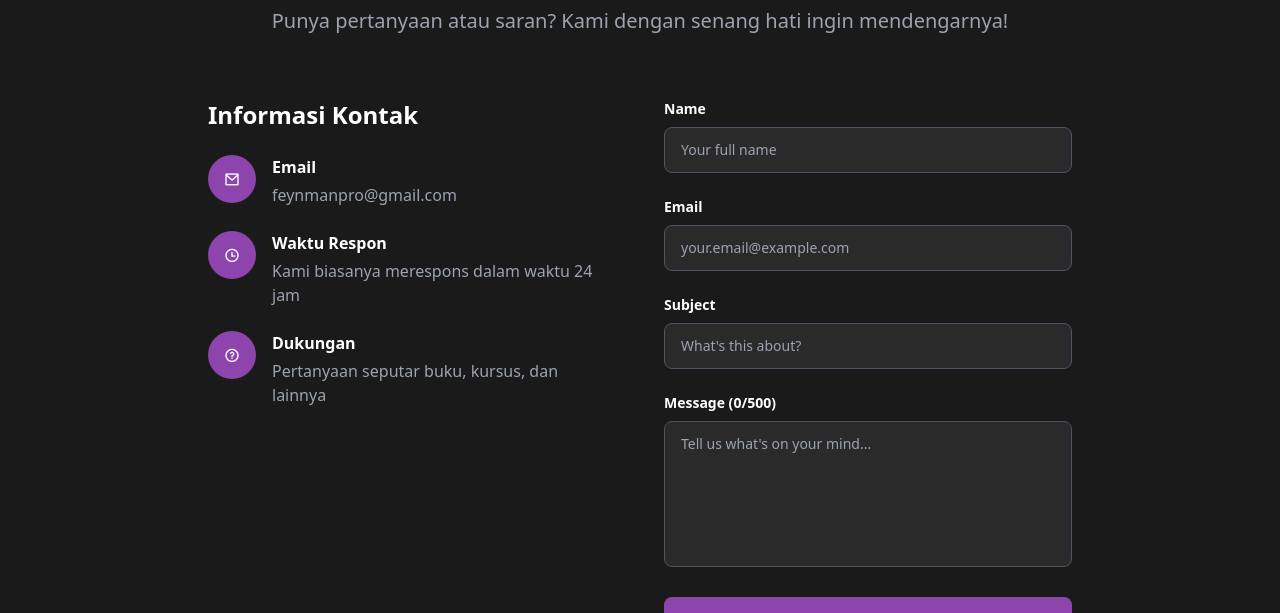
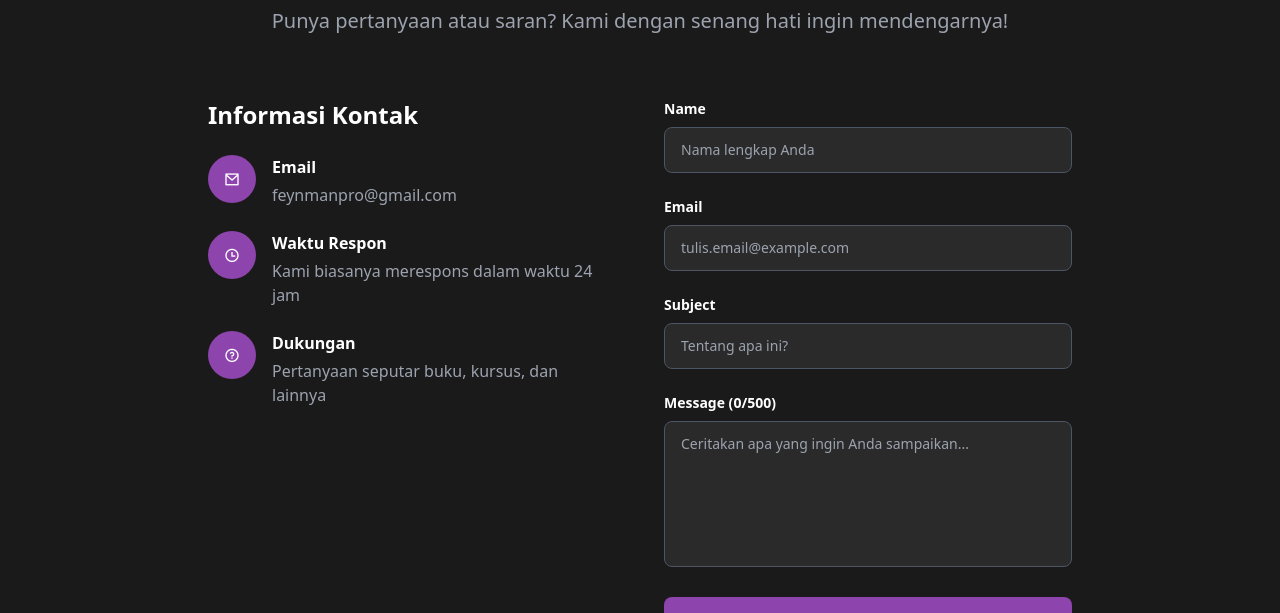
Before and after one commit to FeynmanProject/feynmanproject.github.io, a Next.js app: page /social in a window 1280 px wide. Shown: the part 2120-2733 px from the top of the page. Built offline with nearby package versions, Linux system fonts and the light colour scheme.

Commit message:
Update page.tsx

```diff
--- a/app/social/page.tsx
+++ b/app/social/page.tsx
@@ -331,7 +331,7 @@ export default function Social() {
                     onChange={handleInputChange}
                     required
                     className="w-full px-4 py-3 bg-[#2A2A2A] border border-gray-600 rounded-lg focus:border-[#8E44AD] focus:outline-none transition-colors duration-300 text-sm"
-                    placeholder="Your full name"
+                    placeholder="Nama lengkap Anda"
                   />
                 </div>
 
@@ -345,7 +345,7 @@ export default function Social() {
                     onChange={handleInputChange}
                     required
                     className="w-full px-4 py-3 bg-[#2A2A2A] border border-gray-600 rounded-lg focus:border-[#8E44AD] focus:outline-none transition-colors duration-300 text-sm"
-                    placeholder="your.email@example.com"
+                    placeholder="tulis.email@example.com"
                   />
                 </div>
 
@@ -359,7 +359,7 @@ export default function Social() {
                     onChange={handleInputChange}
                     required
                     className="w-full px-4 py-3 bg-[#2A2A2A] border border-gray-600 rounded-lg focus:border-[#8E44AD] focus:outline-none transition-colors duration-300 text-sm"
-                    placeholder="What's this about?"
+                    placeholder="Tentang apa ini?"
                   />
                 </div>
 
@@ -376,7 +376,7 @@ export default function Social() {
                     rows={6}
                     maxLength={500}
                     className="w-full px-4 py-3 bg-[#2A2A2A] border border-gray-600 rounded-lg focus:border-[#8E44AD] focus:outline-none transition-colors duration-300 resize-none text-sm"
-                    placeholder="Tell us what's on your mind..."
+                    placeholder="Ceritakan apa yang ingin Anda sampaikan..."
                   />
                 </div>
 
```
